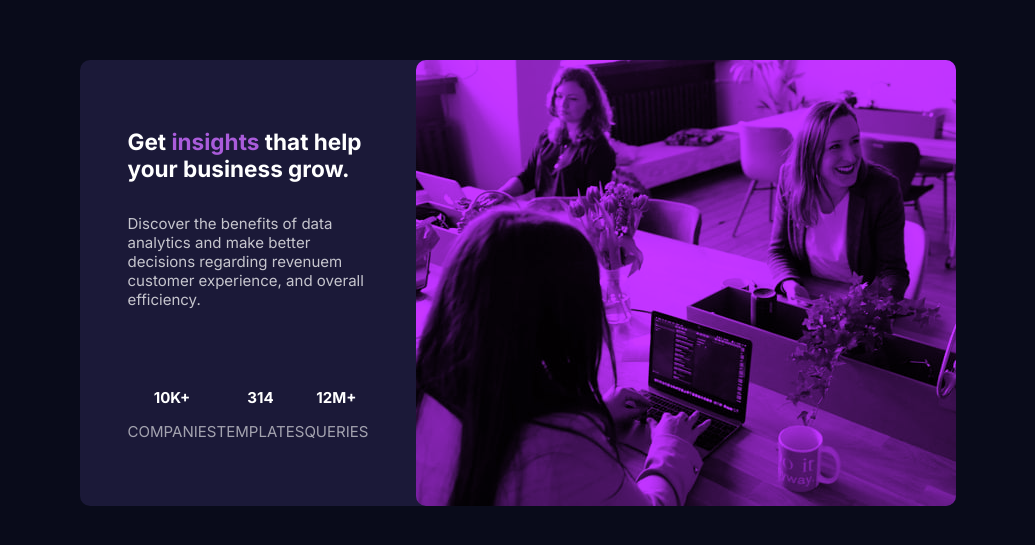
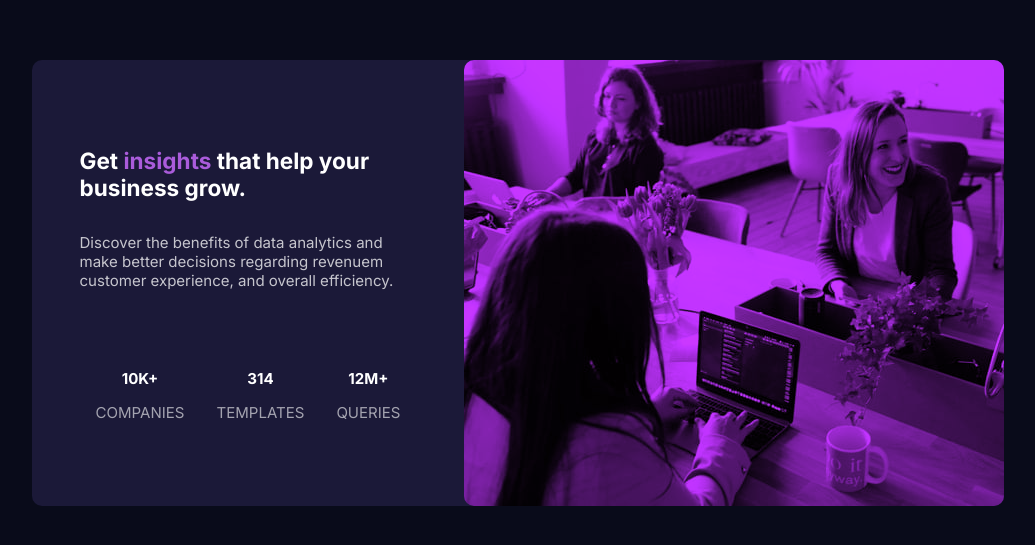
Before and after one commit to Amirmardan-prog/frontendMentor, a plain HTML site: page stats-preview-card-component-main/index.html in a window 1280 px wide. Shown: the part 117-662 px from the top of the page, without its empty margins (122-1157 px from the left). Drawn offline with Linux system fonts and the light colour scheme.

Commit message:
fix the spacing for bottom-left for 1780px

```diff
--- a/stats-preview-card-component-main/css/styles.css
+++ b/stats-preview-card-component-main/css/styles.css
@@ -66,6 +66,10 @@ img{
     padding: 3rem;
   }
 
+  .stat-head{
+    /* font-size:  0.7rem; */
+    padding: 0 1rem;
+  }
 }
 
 @media (max-width: 900px) {
```
